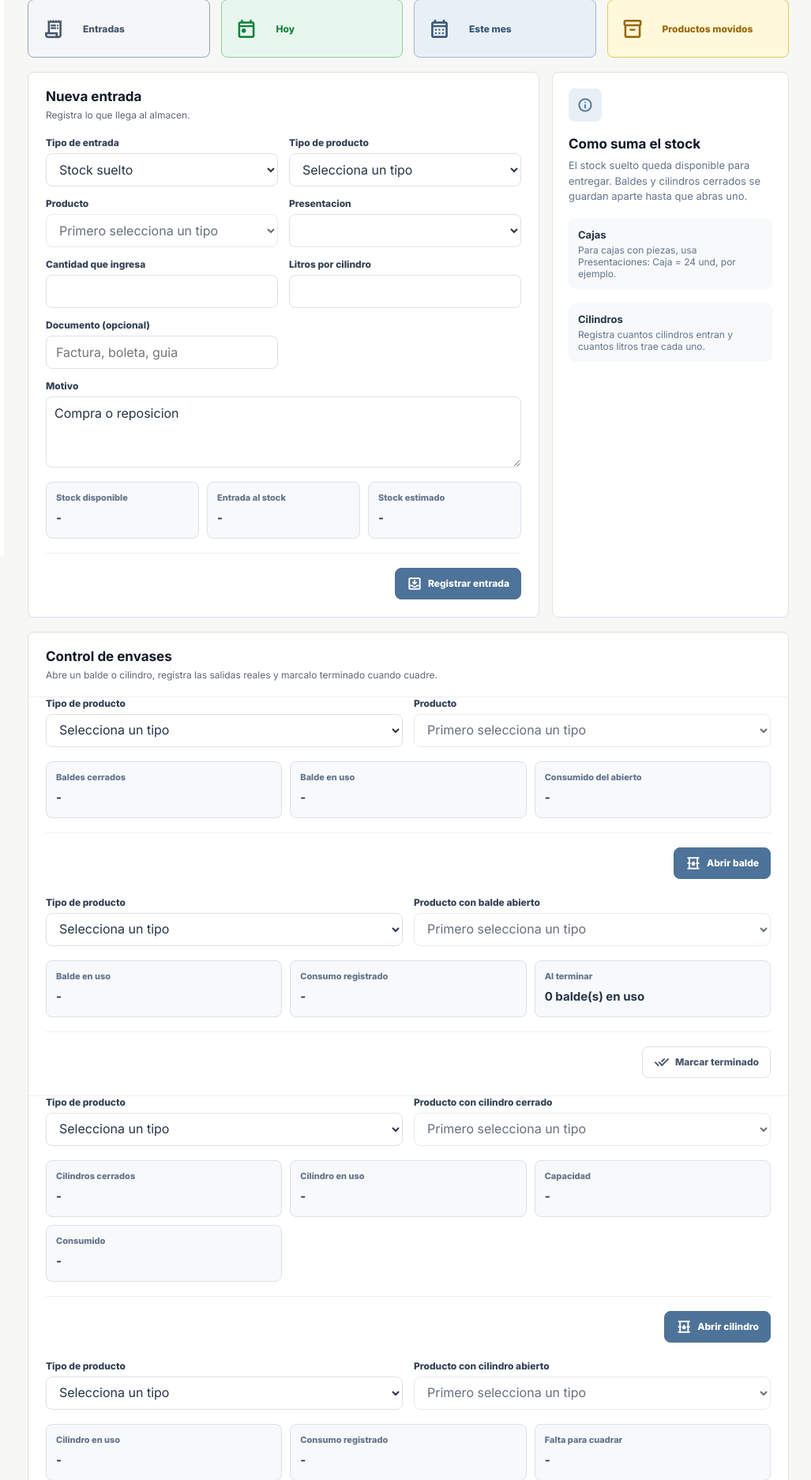
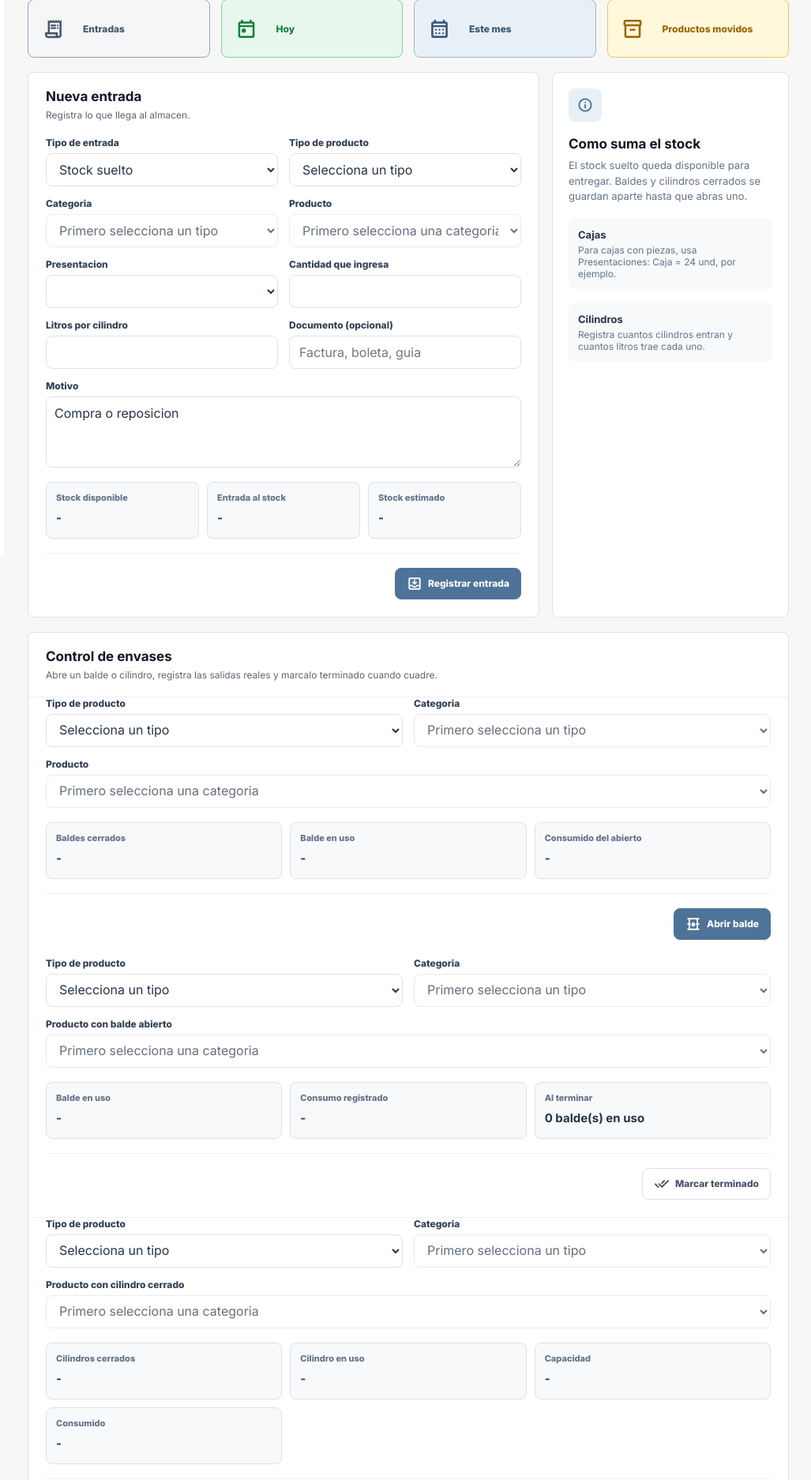
Before and after one commit to williares162003-lab/AUTOSTOCK-AUTOMOTRIZ, a Flask app: template templates/movimientos/entradas.html in a window 1280 px wide. Shown: the part 95-1969 px from the top of the page at 79% size, without its empty margins (253-1280 px from the left). Run offline with Flask 3, Linux system fonts and the light colour scheme; the template is opened without the code that fills it, so the values that code supplies are empty.

Commit message:
Filtrar productos por tipo y categoria

```diff
--- a/app.py
+++ b/app.py
@@ -75,6 +75,21 @@ def tipos_desde_productos(productos):
         if tipo_id and tipo and tipo_id not in tipos:
             tipos[tipo_id] = {"id": tipo_id, "nombre": tipo}
     return sorted(tipos.values(), key=lambda item: item["nombre"])
+
+
+def categorias_desde_productos(productos):
+    categorias = {}
+    for producto in productos:
+        categoria_id = producto.get("categoria_id")
+        categoria = producto.get("categoria")
+        tipo_id = producto.get("tipo_id")
+        if categoria_id and categoria and tipo_id and categoria_id not in categorias:
+            categorias[categoria_id] = {
+                "id": categoria_id,
+                "nombre": categoria,
+                "tipo_id": tipo_id,
+            }
+    return sorted(categorias.values(), key=lambda item: (item["tipo_id"], item["nombre"]))
 
 
 def inicializar_sistema(reset=False):
@@ -215,6 +230,7 @@ def entradas():
             "page_title": "Entradas",
             "page_subtitle": "Registra compras y reposiciones para aumentar el stock del almacen.",
             "tipos": tipos_desde_productos(productos_registrados),
+            "categorias": categorias_desde_productos(productos_registrados),
             "productos": productos_registrados,
             "entradas": listar_entradas(),
             "aperturas": listar_aperturas_balde(),
@@ -279,6 +295,7 @@ def salidas():
             "page_title": "Salidas",
             "page_subtitle": "Registra entregas internas por placa y trabajador.",
             "tipos": tipos_desde_productos(productos_registrados),
+            "categorias": categorias_desde_productos(productos_registrados),
             "productos": productos_registrados,
             "vehiculos": listar_vehiculos(),
             "salidas": listar_salidas(),
--- a/static/css/movimientos/salidas.css
+++ b/static/css/movimientos/salidas.css
@@ -15,7 +15,7 @@
 
 .output-line {
   display: grid;
-  grid-template-columns: minmax(150px, 0.35fr) minmax(230px, 1fr) minmax(140px, 0.35fr) minmax(140px, 0.35fr) minmax(130px, 0.25fr) 36px;
+  grid-template-columns: minmax(120px, 0.3fr) minmax(150px, 0.4fr) minmax(230px, 1fr) minmax(140px, 0.35fr) minmax(120px, 0.25fr) minmax(130px, 0.25fr) 36px;
   align-items: end;
   gap: 10px;
   padding: 12px;
--- a/templates/movimientos/entradas.html
+++ b/templates/movimientos/entradas.html
@@ -39,13 +39,23 @@
           </select>
         </label>
         <label>
+          <span>Categoria</span>
+          <select required data-entry-product-category disabled>
+            <option value="">Primero selecciona un tipo</option>
+            {% for categoria in categorias %}
+              <option value="{{ categoria.id }}" data-type="{{ categoria.tipo_id }}">{{ categoria.nombre }}</option>
+            {% endfor %}
+          </select>
+        </label>
+        <label>
           <span>Producto</span>
           <select name="producto_id" required data-product-select disabled>
-            <option value="">Primero selecciona un tipo</option>
+            <option value="">Primero selecciona una categoria</option>
             {% for producto in productos %}
               <option
                 value="{{ producto.id }}"
                 data-type="{{ producto.tipo_id }}"
+                data-category="{{ producto.categoria_id }}"
                 data-stock="{{ producto.stock_actual }}"
                 data-stock-suelto="{{ producto.stock_suelto }}"
                 data-stock-balde-abierto="{{ producto.stock_balde_abierto }}"
@@ -122,13 +132,23 @@
         </select>
       </label>
       <label>
+        <span>Categoria</span>
+        <select required data-bucket-product-category disabled>
+          <option value="">Primero selecciona un tipo</option>
+          {% for categoria in categorias %}
+            <option value="{{ categoria.id }}" data-type="{{ categoria.tipo_id }}">{{ categoria.nombre }}</option>
+          {% endfor %}
+        </select>
+      </label>
+      <label class="span-two">
         <span>Producto</span>
         <select name="producto_id" required data-bucket-product disabled>
-          <option value="">Primero selecciona un tipo</option>
+          <option value="">Primero selecciona una categoria</option>
           {% for producto in productos %}
             <option
               value="{{ producto.id }}"
               data-type="{{ producto.tipo_id }}"
+              data-category="{{ producto.categoria_id }}"
               data-stock-baldes-cerrados="{{ producto.stock_baldes_cerrados }}"
               data-stock-balde-abierto="{{ producto.stock_balde_abierto }}"
               data-baldes-abiertos="{{ producto.baldes_abiertos }}"
@@ -160,13 +180,23 @@
         </select>
       </label>
       <label>
+        <span>Categoria</span>
+        <select required data-bucket-close-product-category disabled>
+          <option value="">Primero selecciona un tipo</option>
+          {% for categoria in categorias %}
+            <option value="{{ categoria.id }}" data-type="{{ categoria.tipo_id }}">{{ categoria.nombre }}</option>
+          {% endfor %}
+        </select>
+      </label>
+      <label class="span-two">
         <span>Producto con balde abierto</span>
         <select name="producto_id" required data-bucket-close-product disabled>
-          <option value="">Primero selecciona un tipo</option>
+          <option value="">Primero selecciona una categoria</option>
           {% for producto in productos %}
             <option
               value="{{ producto.id }}"
               data-type="{{ producto.tipo_id }}"
+              data-category="{{ producto.categoria_id }}"
               data-stock-balde-abierto="{{ producto.stock_balde_abierto }}"
               data-baldes-abiertos="{{ producto.baldes_abiertos }}"
               data-abreviatura="{{ producto.abreviatura|e }}"
@@ -197,13 +227,23 @@
         </select>
       </label>
       <label>
+        <span>Categoria</span>
+        <select required data-cylinder-product-category disabled>
+          <option value="">Primero selecciona un tipo</option>
+          {% for categoria in categorias %}
+            <option value="{{ categoria.id }}" data-type="{{ categoria.tipo_id }}">{{ categoria.nombre }}</option>
+          {% endfor %}
+        </select>
+      </label>
+      <label class="span-two">
         <span>Producto con cilindro cerrado</span>
         <select name="producto_id" required data-cylinder-product disabled>
-          <option value="">Primero selecciona un tipo</option>
+          <option value="">Primero selecciona una categoria</option>
           {% for producto in productos %}
             <option
               value="{{ producto.id }}"
               data-type="{{ producto.tipo_id }}"
+              data-category="{{ producto.categoria_id }}"
               data-stock-cilindros-cerrados="{{ producto.stock_cilindros_cerrados }}"
               data-stock-cilindro-abierto="{{ producto.stock_cilindro_abierto }}"
               data-cilindros-abiertos="{{ producto.cilindros_abiertos }}"
@@ -237,13 +277,23 @@
         </select>
       </label>
       <label>
+        <span>Categoria</span>
+        <select required data-cylinder-close-product-category disabled>
+          <option value="">Primero selecciona un tipo</option>
+          {% for categoria in categorias %}
+            <option value="{{ categoria.id }}" data-type="{{ categoria.tipo_id }}">{{ categoria.nombre }}</option>
+          {% endfor %}
+        </select>
+      </label>
+      <label class="span-two">
         <span>Producto con cilindro abierto</span>
         <select name="producto_id" required data-cylinder-close-product disabled>
-          <option value="">Primero selecciona un tipo</option>
+          <option value="">Primero selecciona una categoria</option>
           {% for producto in productos %}
             <option
               value="{{ producto.id }}"
               data-type="{{ producto.tipo_id }}"
+              data-category="{{ producto.categoria_id }}"
               data-stock-cilindro-abierto="{{ producto.stock_cilindro_abierto }}"
               data-cilindros-abiertos="{{ producto.cilindros_abiertos }}"
               data-litros-por-cilindro="{{ producto.litros_por_cilindro }}"
```
Also changed, not shown: static/js/movimientos/entradas.js (+70 -14 lines), static/js/movimientos/salidas.js (+46 -7 lines), templates/movimientos/salidas.html (+11 -1 lines).
